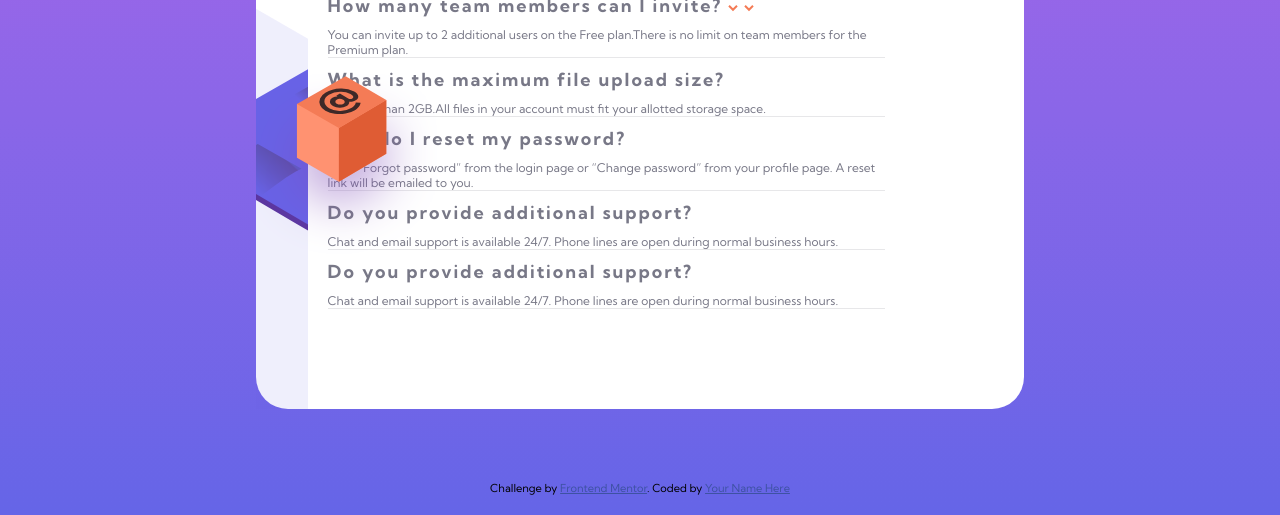
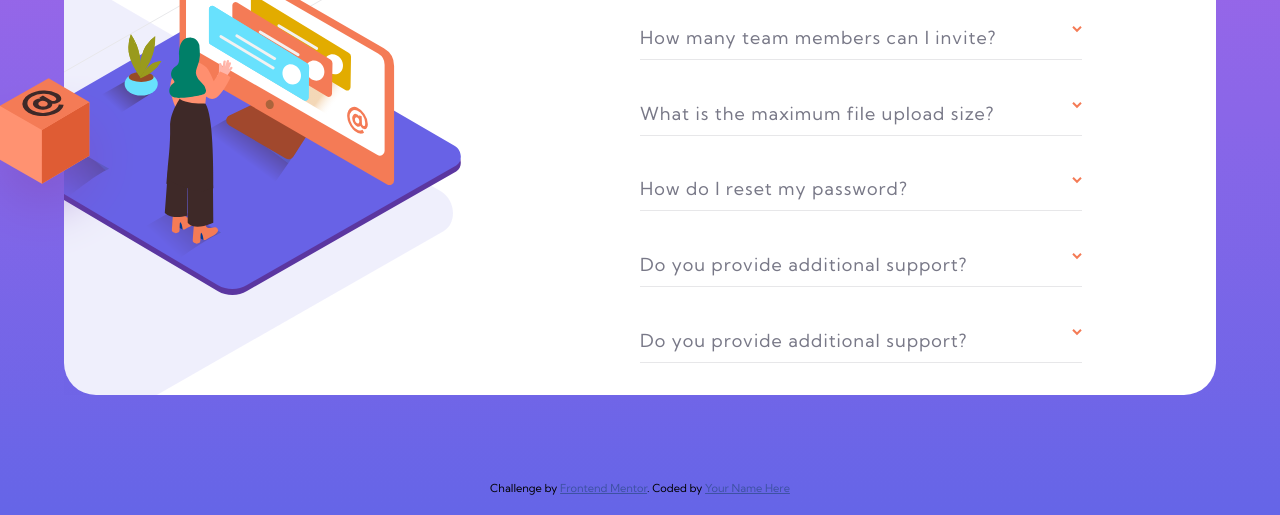
Before and after one commit to SaiArunesh/faq-accordion-challenge, a plain HTML site: page index.html in a window 1280 px wide. Shown: the part 285-800 px from the top of the page. Drawn offline with Linux system fonts and the light colour scheme.

Commit message:
preliminary success

```diff
--- a/index.html
+++ b/index.html
@@ -11,8 +11,11 @@
 			sizes="32x32"
 			href="./images/favicon-32x32.png"
 		/>
-		<link rel="preconnect" href="https://fonts.gstatic.com">
-<link href="https://fonts.googleapis.com/css2?family=Kumbh+Sans:wght@400;700&display=swap" rel="stylesheet">
+		<link rel="preconnect" href="https://fonts.gstatic.com" />
+		<link
+			href="https://fonts.googleapis.com/css2?family=Kumbh+Sans:wght@400;700&display=swap"
+			rel="stylesheet"
+		/>
 		<link rel="stylesheet" href="./styles.css" />
 		<title>Frontend Mentor | FAQ Accordion Card</title>
 
@@ -35,39 +38,62 @@
 				<img src="./images/illustration-box-desktop.svg" alt="" />
 			</div>
 			<div class="right">
-				<div class="title"><h1>FAQ</h1></div>
+				<div class="title">
+					<h1>FAQ</h1>
+				</div>
 				<div class="questions">
 					<div class="qa">
-					<h2>How many team members can I invite?
-						<img src="./images/icon-arrow-down.svg" alt="">											<img src="./images/icon-arrow-down.svg" alt="">
+						<h2>
+							How many team members can I invite?
+							<img src="./images/icon-arrow-down.svg" alt="" onclick="toggle(this)" />
 						</h2>
-					<p>You can invite up to 2 additional
-						users on the Free plan.There is no limit on team members for the
-						Premium plan.</p>
 
-
+						<p>
+							You can invite up to 2 additional users on the Free plan.There is
+							no limit on team members for the Premium plan.
+						</p>
 					</div>
 					<div class="qa">
-					<h2>What is the maximum file upload size? </h2>
-					<p>No more than 2GB.All files in
-						your account must fit your allotted storage space.</p>
+						<h2>
+							What is the maximum file upload size?
+							<img src="./images/icon-arrow-down.svg" alt="" onclick="toggle(this)" />
+						</h2>
+
+						<p>
+							No more than 2GB.All files in your account must fit your allotted
+							storage space.
+						</p>
 					</div>
 					<div class="qa">
-				<h2>	How do I reset my password?</h2>
-				<p>Click “Forgot password” from the login
-					page or “Change password” from your profile page. A reset link will be
-					emailed to you.</p>
+						<h2>
+							How do I reset my password?
+							<img src="./images/icon-arrow-down.svg" alt="" onclick="toggle(this)"/>
+						</h2>
+						<p>
+							Click “Forgot password” from the login page or “Change password”
+							from your profile page. A reset link will be emailed to you.
+						</p>
 					</div>
 
 					<div class="qa">
-					<h2>Do you provide additional support? </h2>
-					<p>Chat and email support is available
-						24/7. Phone lines are open during normal business hours.
-					</div></p>
+						<h2>
+							Do you provide additional support?
+							<img src="./images/icon-arrow-down.svg" alt="" onclick="toggle(this)" />
+						</h2>
+						<p>
+							Chat and email support is available 24/7. Phone lines are open
+							during normal business hours.
+						</p>
+					</div>
 					<div class="qa">
-					<h2>Do you provide additional support?</h2>
-					<p>Chat and email support is available
-						24/7. Phone lines are open during normal business hours.</p>
+						<h2>
+							Do you provide additional support?
+							<img src="./images/icon-arrow-down.svg" alt="" onclick="toggle(this)" />
+						</h2>
+						<p>
+							Chat and email support is available 24/7. Phone lines are open
+							during normal business hours.
+						</p>
 					</div>
 				</div>
 			</div>
@@ -78,5 +104,22 @@
 				>Frontend Mentor</a
 			>. Coded by <a href="#">Your Name Here</a>
 		</div>
+		<script>
+			function toggle(el){
+				var nodes = el.parentElement.parentElement.parentElement.childNodes;
+for(var i=0; i<nodes.length; i++) {
+	if(nodes[i].childNodes.length>0)
+	{	nodes[i].querySelector('p').style.display = 'none';
+		nodes[i].querySelector('h2').style.fontWeight = 400;
+}
+
+
+}
+				var p = el.parentElement.parentElement.querySelector('p');
+				p.style.display = ((p.style.display!='block') ? 'block' : 'none');
+				var h2 = el.parentElement;
+				h2.style.fontWeight = ((h2.style.fontWeight!="700") ? "700" : "400");
+			}
+		</script>
 	</body>
 </html>
--- a/styles.scss
+++ b/styles.scss
@@ -23,8 +23,8 @@ h1{
 
 /* main section */
 main{
-    width: 60vw;
-    min-height: 60vh;
+    width: 1152px;
+    height: 70vh;
     display: flex;
     background-color: white;
     border-radius: 2rem;
@@ -36,10 +36,9 @@ main{
 .left{
     background:url('./images/illustration-woman-online-desktop.svg'),url('./images/bg-pattern-desktop.svg');
     background-repeat: no-repeat;
-    background-position: -75px center,-576px 69%;
+    background-position: -75px center,-576px 77%;
     position: relative;
-    flex:1 1 auto;
-
+width: 50%;
     img{
         position: absolute;
         top:43%;
@@ -53,11 +52,13 @@ main{
 .right{
     display: flex;
     flex-direction: column;
-    margin:100px 0px 100px 20px;
+    align-items: flex-start;
+width: 48%;
+   margin: 100px -100px 0px 0px;
     .title{
         h1{
             font-weight: 700;
-            font-size: 50px;
+            font-size: 40px;
             color: hsl(237, 12%, 33%);
         }
     }
@@ -73,15 +74,21 @@ main{
             flex-direction: column;
             h2{
                 color: hsl(240, 6%, 50%);
-                letter-spacing: 2px;
+                font-weight: 400;
+                letter-spacing: 1px;
                 display: inline-block;
                 padding:10px 0px;
+                img{
+                    float:right;
+                    cursor: pointer;
+                }
             }
-
             p{
                 color: hsl(240, 6%, 50%);
+                display: none;
+                font-size: 15px;
+                line-height: 30px;
             }
-
         }
     }
 }
@@ -91,3 +98,8 @@ main{
     position: absolute;
     bottom:20px;
 }
+
+/* media query */
+@media screen and (max-width:1282px){
+
+}
```
Also changed, not shown: styles.css, 1 other file. Lines whose indentation alone changed are shown as unchanged.
